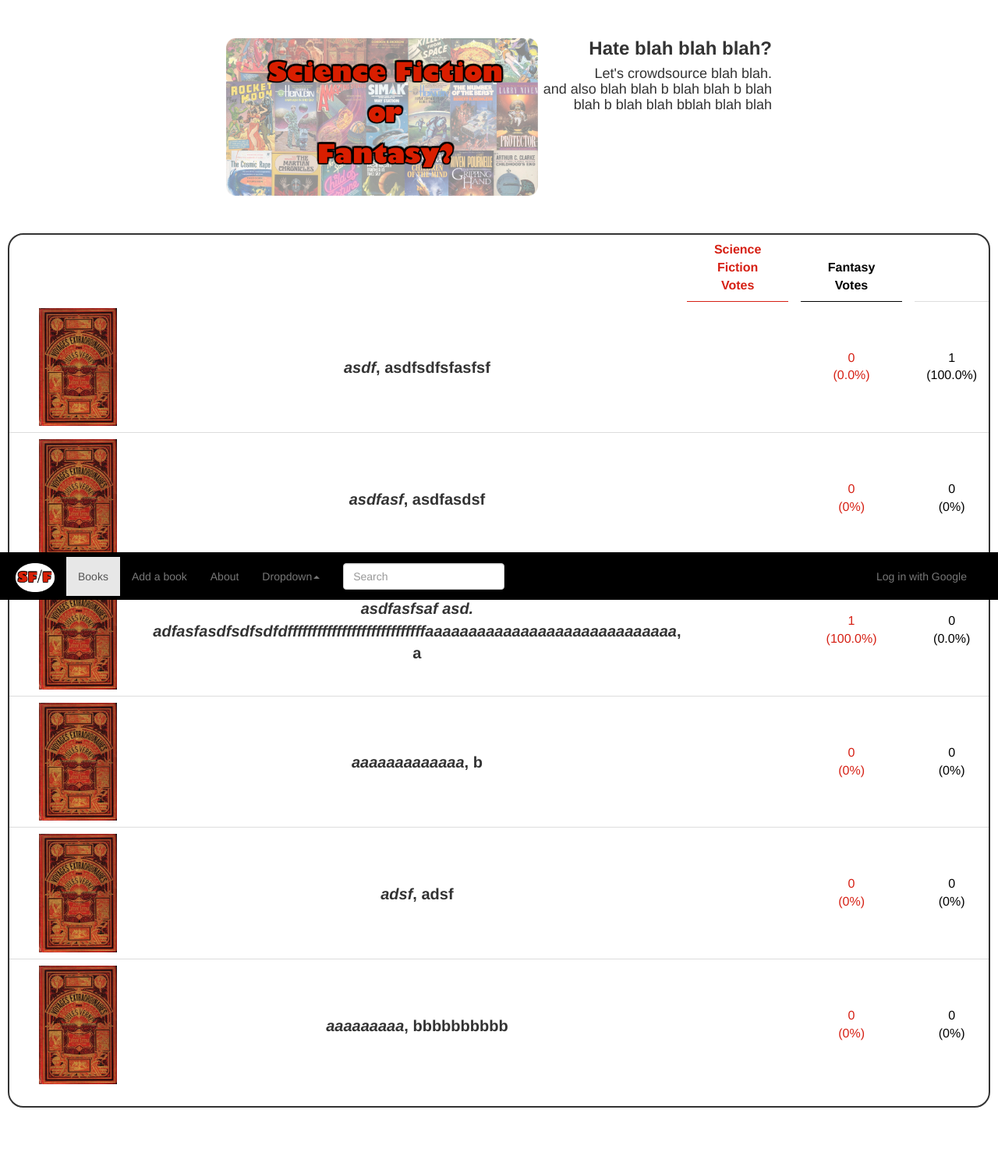
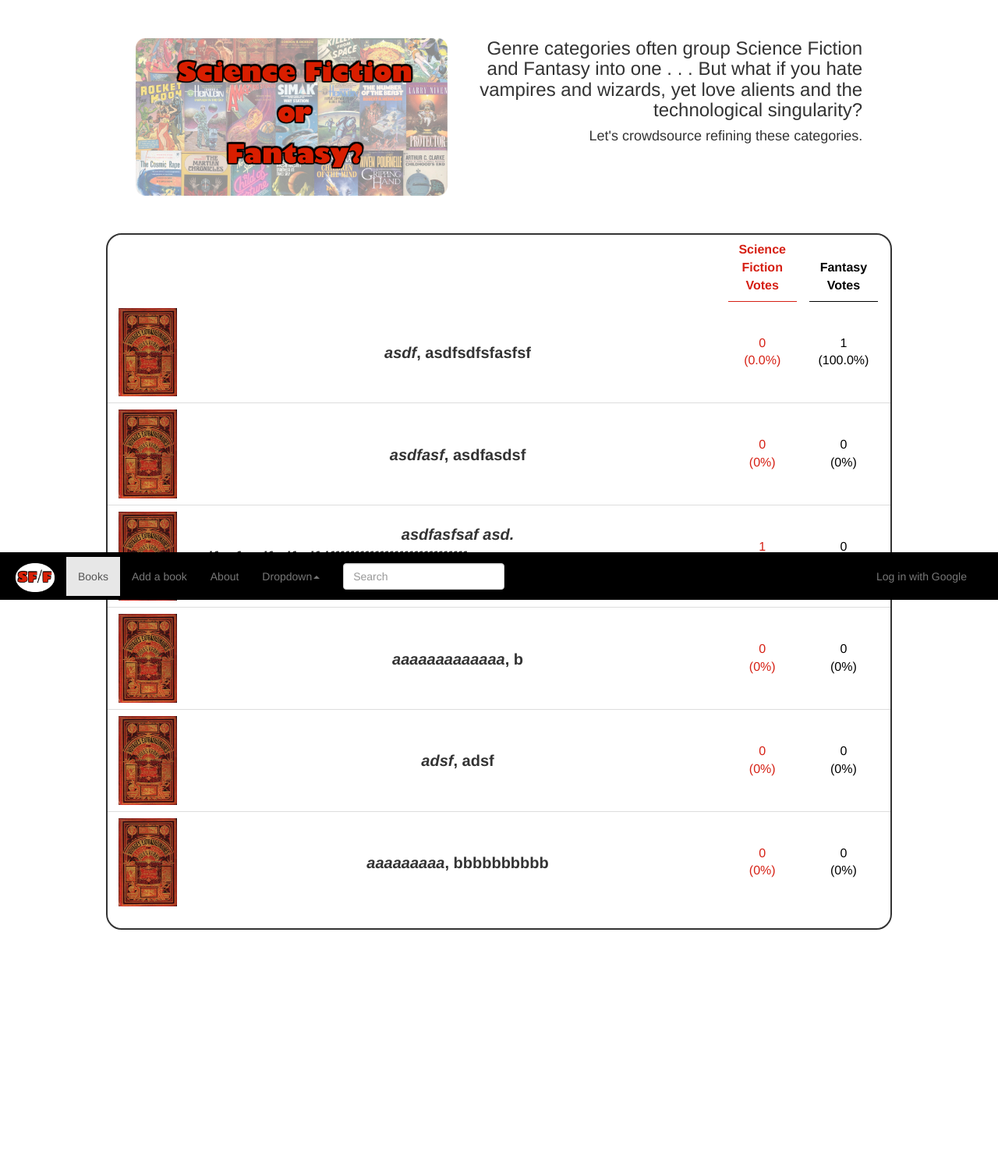
Before and after one commit to gnarlinsky/sf_or_f_django, a Django app: page / in a window 1280 px wide. Shown: the part 31-1531 px from the top of the page at 78% size. After the commit the page ends 1223 px from the top, so only its background shows below. Run offline with Django 3.2, Linux system fonts and the light colour scheme; data comes from the database, SQL or seed files in the repository; parts of the project's set-up code (start-up, migrations or seed data) failed here and were passed over; some libraries are stand-ins or nearby versions.

Commit message:
Changed some layout stuff.

```diff
--- a/sff_project/rateBooks_application/templates/book_list.html
+++ b/sff_project/rateBooks_application/templates/book_list.html
@@ -3,18 +3,21 @@
 {% load book_filters %}
 
 {% block content %}
-<div style="margin-left:auto; margin-right:auto; width:700px; height:250px">
-    <span style="text-align:center; float:left">
+<div style="margin-left:auto; margin-right:auto; width:74%; height:250px">
+    <span style="text-align:center; float:left; margin-right:14px">
         <img src="{% static 'images/main.jpg' %}" width="400px">
     </span>
     <span style="width:400px; text-align:right">
-        <h3 style="font-weight:bold">Hate blah blah blah?</h3>
-        <h4>Let's crowdsource blah blah.<br>and also  blah blah b blah blah b blah blah b blah blah bblah blah blah </h4>
+        <h3><span style="font-weight:500">Genre categories often group Science
+        Fiction and Fantasy into one . . . </span><span
+        style="font-weight:normal">But what if you hate vampires and
+        wizards, yet love alients and the technological singularity?</span></h3>
+        <h4>Let's crowdsource refining these categories.</h4>
     </span>
 </div>
 
 
-<div style="clear: both; border: 2px #333 solid;border-radius: 20px; margin-bottom:10px">
+<div style="clear: both; border: 2px #333 solid;border-radius: 20px; margin-bottom:10px; margin-left: auto; margin-right: auto; width:80%">
     <table class="table">
         <thead style="border-bottom:0px">
             <tr style="border-bottom:0px">
@@ -24,59 +27,54 @@
                     <th style="border-bottom:1px white solid; width:150px"></th>
                     <th style="border-bottom:1px white solid; width:150px"></th>
                 {% endif %}
-                <th style="text-align:center;color:#d62014; border-bottom:1px
-                #d62014 solid; width:150px">Science Fiction<br>Votes</th>
+                <th style="text-align:center;color:#d62014; border-bottom:1px #d62014 solid; width:150px">
+                    Science Fiction<br>Votes
+                </th>
                 <th style="border-bottom:1px white solid"></th>
-                <th style="text-align:center;color:#000; border-bottom:1px #000
-                solid; width:150px">Fantasy<br>Votes</th>
+                <th style="text-align:center;color:#000; border-bottom:1px #000 solid; width:150px">
+                    Fantasy<br>Votes
+                </th>
                 <th style="border-bottom:1px white solid"></th>
             </tr>
         </thead>
         <tbody style="border-top:0px">
             {% for book in object_list %}
-
                 <tr style="border-top:0px">
-                <td style="vertical-align:middle; width:200px; text-align:
-                center">
-                <img src="/static/images/Hetzel_front_cover.jpg" width="100px">
+                    <td style="vertical-align:middle; width:200px; text-align: center">
+                        <img src="/static/images/Hetzel_front_cover.jpg" width="75px">
                     </td>
 
-                <td style="text-align:center; padding-top:10px;
-                vertical-align:middle; color:#333; font-weight: bold;
-                font-size:20px">
+                    <td style="text-align:center; padding-top:10px; vertical-align:middle; color:#333; font-weight: bold; font-size:20px">
                         <span style="font-style: italic;">{{ book.title }}</span>, {{ book.author }}
                     </td>
 
-
+                    {% if user.is_authenticated %}
                         <td style="text-align:center; padding-top:10px; vertical-align:middle;">
-                {% if user.is_authenticated %}
                                 {% if user.id|user_voted_sf_for_book:book.id %}
-                            <a href="vote_sf/{{book.id}}" class="btn
-                            btn-success" role="button" style="width:100px; height:50px; background-color: #d62014; border-color: #d62014;" disabled="disabled"> Vote SF
+                                    <a href="vote_sf/{{book.id}}" class="btn btn-success" role="button" style="width:100px; height:50px; background-color: #d62014; border-color: #d62014;" disabled="disabled">
+                                        Vote SF
                                         <img src="/static/images/check.png" height="25px">
                                     </a>
                                 {% else %}
-                            <a href="vote_sf/{{book.id}}" class="btn
-                            btn-success" role="button" style="width:100px; height:50px; background-color: #d62014; border-color: #d62014;"> Vote SF </a>
-                        {% endif %}
+                                    <a href="vote_sf/{{book.id}}" class="btn btn-success" role="button" style="width:100px; height:50px; background-color: #d62014; border-color: #d62014;">
+                                        Vote SF
+                                    </a>
                                 {% endif %}
                         </td>
 
                         <td style="text-align:center; padding-top:10px; vertical-align:middle">
-
-
-                {% if user.is_authenticated %}
                                 {% if user.id|user_voted_f_for_book:book.id  %}
-                                <a href="vote_f/{{book.id}}" class="btn btn-info"
-                                role="button" style="width:100px; height:50px; background-color: #000; border-color: #000;" disabled="disabled"> Vote F &nbsp;&nbsp;
+                                    <a href="vote_f/{{book.id}}" class="btn btn-info" role="button" style="width:100px; height:50px; background-color: #000; border-color: #000;" disabled="disabled">
+                                        Vote F &nbsp;&nbsp;
                                         <img src="/static/images/check.png" height="25px">
                                     </a>
                                 {% else %}
-                            <a href="vote_f/{{book.id}}" class="btn btn-info"
-                        role="button" style="width:100px; height:50px; background-color: #000; border-color: #000;"> Vote F </a>
-                        {% endif %}
+                                    <a href="vote_f/{{book.id}}" class="btn btn-info" role="button" style="width:100px; height:50px; background-color: #000; border-color: #000;">
+                                        Vote F
+                                    </a>
                                 {% endif %}
                         </td>
+                    {% endif %}
 
                     <td style="text-align:center;color:#d62014; width:100px;
                     vertical-align:middle"> {{ book.get_num_sf_votes }}<br>({{ book.get_percentage_sf_votes }}%)
@@ -88,7 +86,7 @@
                         {{ book.get_num_f_votes }}<br>({{ book.get_percentage_f_votes }}%)
                     </td>
 
-
+                    <td></td>
 
                 </tr>
             {% endfor %}
```
Lines whose indentation alone changed are shown as unchanged.
